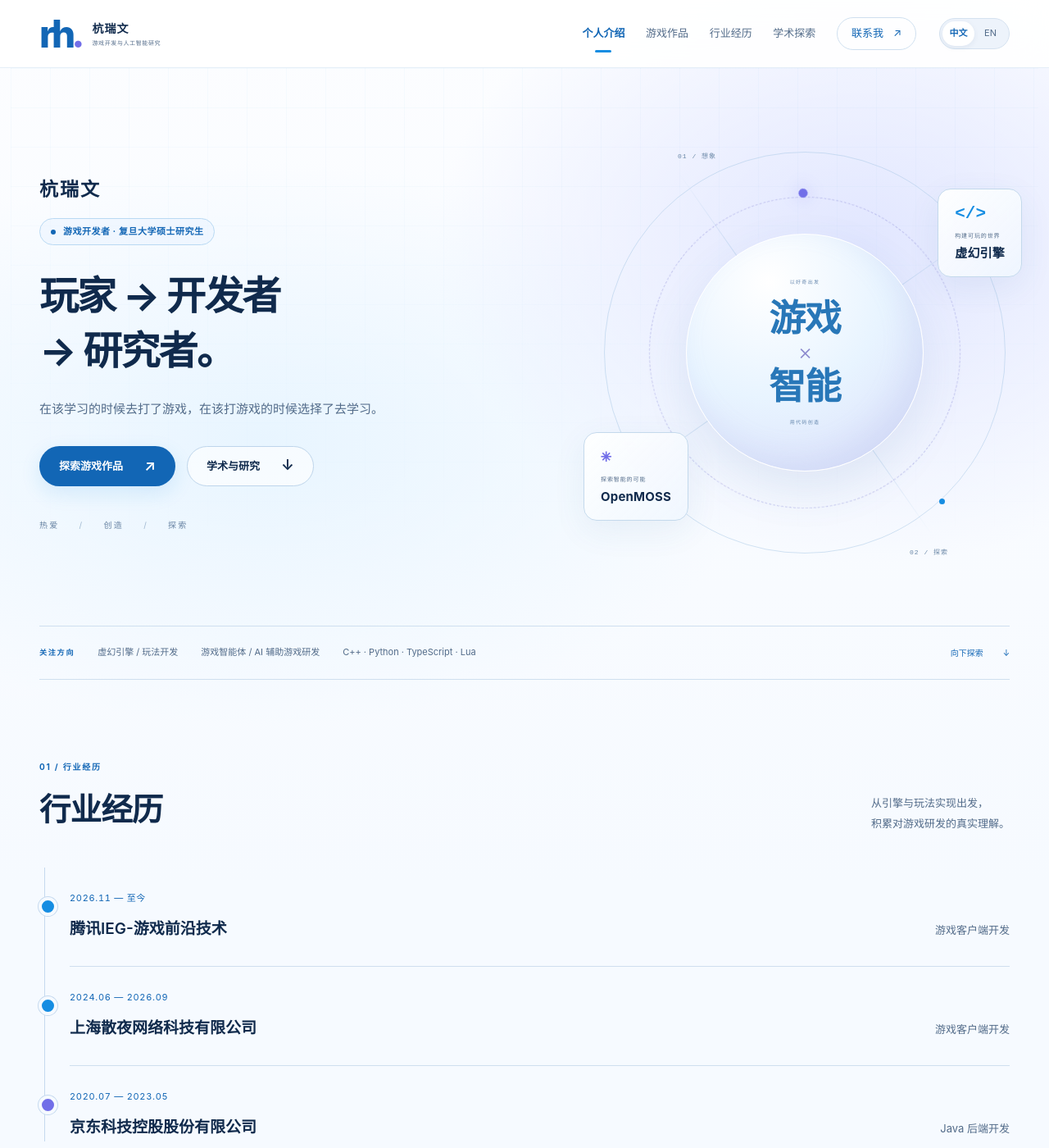
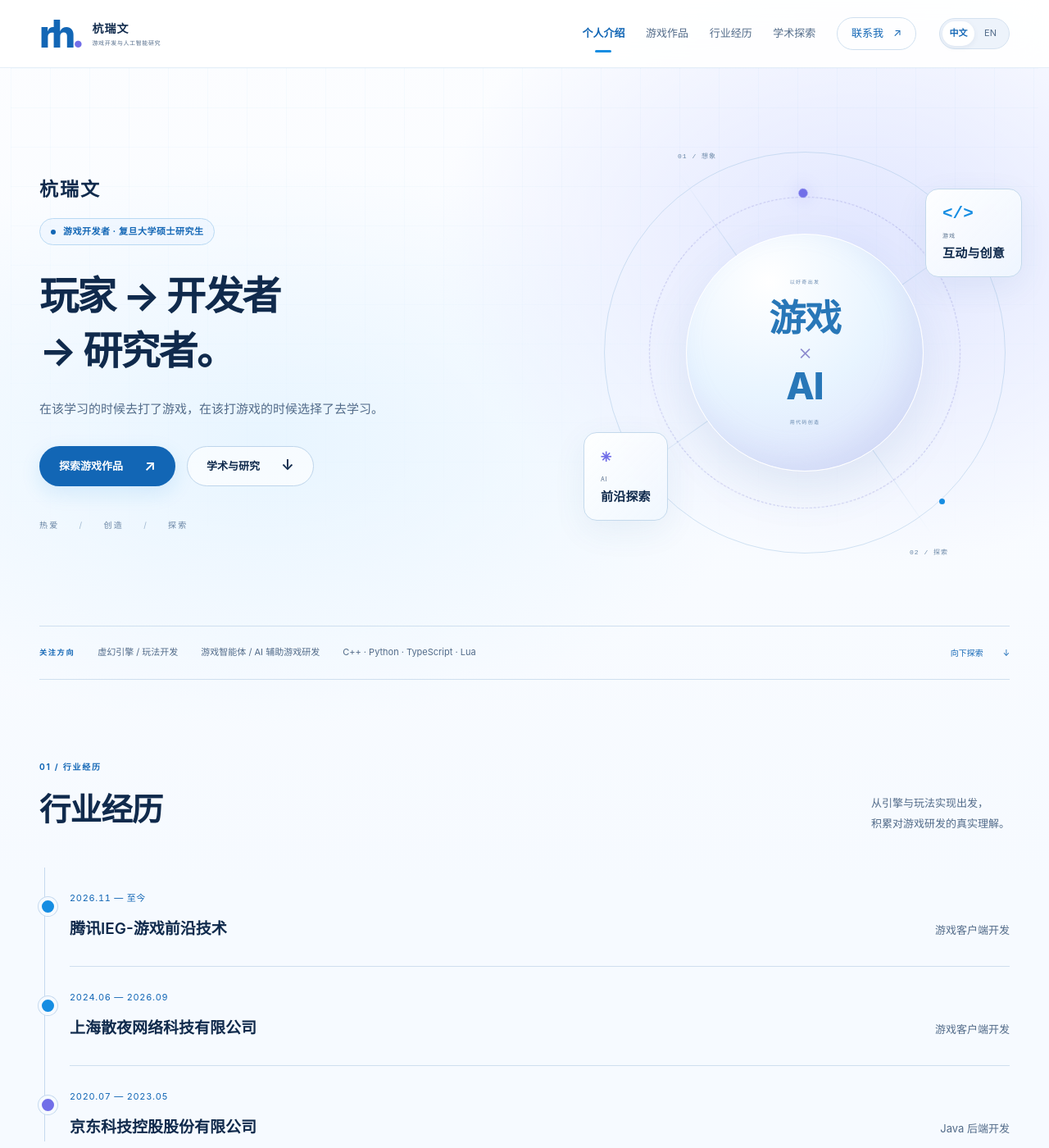
Before and after one commit to RavenHang/ravenhang.github.io, a Jekyll site: the page built from _pages/about.md, in a window 1280 px wide and 1400 px high. Shown: the whole window at 82% size. Built offline with Jekyll 4.4.1, drawn with Linux system fonts in a browser that asks for light colours.

Commit message:
Link game and AI orbit cards to portfolio and OpenMOSS

```diff
--- a/_data/i18n.yml
+++ b/_data/i18n.yml
@@ -30,10 +30,9 @@ zh:
   orbit_curiosity: 以好奇出发
   orbit_creativity: 用代码创造
   orbit_game: 游戏
-  orbit_ai: 智能
-  orbit_game_caption: 构建可玩的世界
-  orbit_engine: 虚幻引擎
-  orbit_research_caption: 探索智能的可能
+  orbit_ai: AI
+  orbit_game_caption: 互动与创意
+  orbit_research_caption: 前沿探索
   orbit_imagination: 想象
   orbit_exploration: 探索
   focus_label: 关注方向
@@ -83,9 +82,8 @@ en:
   orbit_creativity: Creative by code
   orbit_game: Game
   orbit_ai: AI
-  orbit_game_caption: Build playable worlds
-  orbit_engine: Unreal Engine
-  orbit_research_caption: Explore intelligence
+  orbit_game_caption: Interaction & creativity
+  orbit_research_caption: Frontier exploration
   orbit_imagination: Imagination
   orbit_exploration: Exploration
   focus_label: Focus
--- a/_includes/personal-home.html
+++ b/_includes/personal-home.html
@@ -10,13 +10,13 @@
     </div>
     <div class="hero-signature">{% for word in ui.hero_signature %}<span>{{ word }}</span>{% endfor %}</div>
   </div>
-  <div class="hero-orbit" aria-hidden="true">
+  <div class="hero-orbit">
     <div class="orbit-ring orbit-ring--outer"></div>
     <div class="orbit-ring orbit-ring--inner"></div>
     <div class="orbit-axis orbit-axis--one"></div><div class="orbit-axis orbit-axis--two"></div>
     <div class="orbit-core"><span class="orbit-micro">{{ ui.orbit_curiosity }}</span><strong>{{ ui.orbit_game }}<span>×</span>{{ ui.orbit_ai }}</strong><span class="orbit-micro">{{ ui.orbit_creativity }}</span></div>
-    <div class="orbit-label orbit-label--game"><span class="orbit-symbol">&lt;/&gt;</span><small>{{ ui.orbit_game_caption }}</small><b>{{ ui.orbit_engine }}</b></div>
-    <div class="orbit-label orbit-label--research"><span class="orbit-symbol">✳</span><small>{{ ui.orbit_research_caption }}</small><b>OpenMOSS</b></div>
+    <a class="orbit-label orbit-label--game" href="{{ games_url | relative_url }}"><span class="orbit-symbol" aria-hidden="true">&lt;/&gt;</span><small>{{ ui.orbit_game }}</small><b>{{ ui.orbit_game_caption }}</b></a>
+    <a class="orbit-label orbit-label--research" href="https://openmoss.ai/" target="_blank" rel="noopener noreferrer"><span class="orbit-symbol" aria-hidden="true">✳</span><small>{{ ui.orbit_ai }}</small><b>{{ ui.orbit_research_caption }}</b></a>
     <span class="orbit-coordinate orbit-coordinate--top">01 / {{ ui.orbit_imagination }}</span><span class="orbit-coordinate orbit-coordinate--bottom">02 / {{ ui.orbit_exploration }}</span>
   </div>
 </section>
--- a/assets/css/personal.css
+++ b/assets/css/personal.css
@@ -76,6 +76,8 @@ ul{list-style:none; padding:0}
 .orbit-label{position:absolute; display:flex; flex-direction:column; padding:15px 20px; border:1px solid #c4d9ec; border-radius:16px; background:linear-gradient(135deg,#ffffffed,#eff6ffdb); box-shadow:0 12px 40px #275b8f13; backdrop-filter:blur(8px)}
 .orbit-label small{color:var(--muted); font-size:7px; letter-spacing:.9px}
 .orbit-label b{font-size:15px; letter-spacing:.2px}
+.orbit-label:hover{border-color:var(--primary)}
+.orbit-label:hover b{text-decoration:underline}
 .orbit-label--game{top:10%; right:-3%}
 .orbit-label--research{bottom:9%; left:-4%}
 .orbit-symbol{color:var(--blue); font:600 21px/1.4 monospace; margin-bottom:7px}
```
